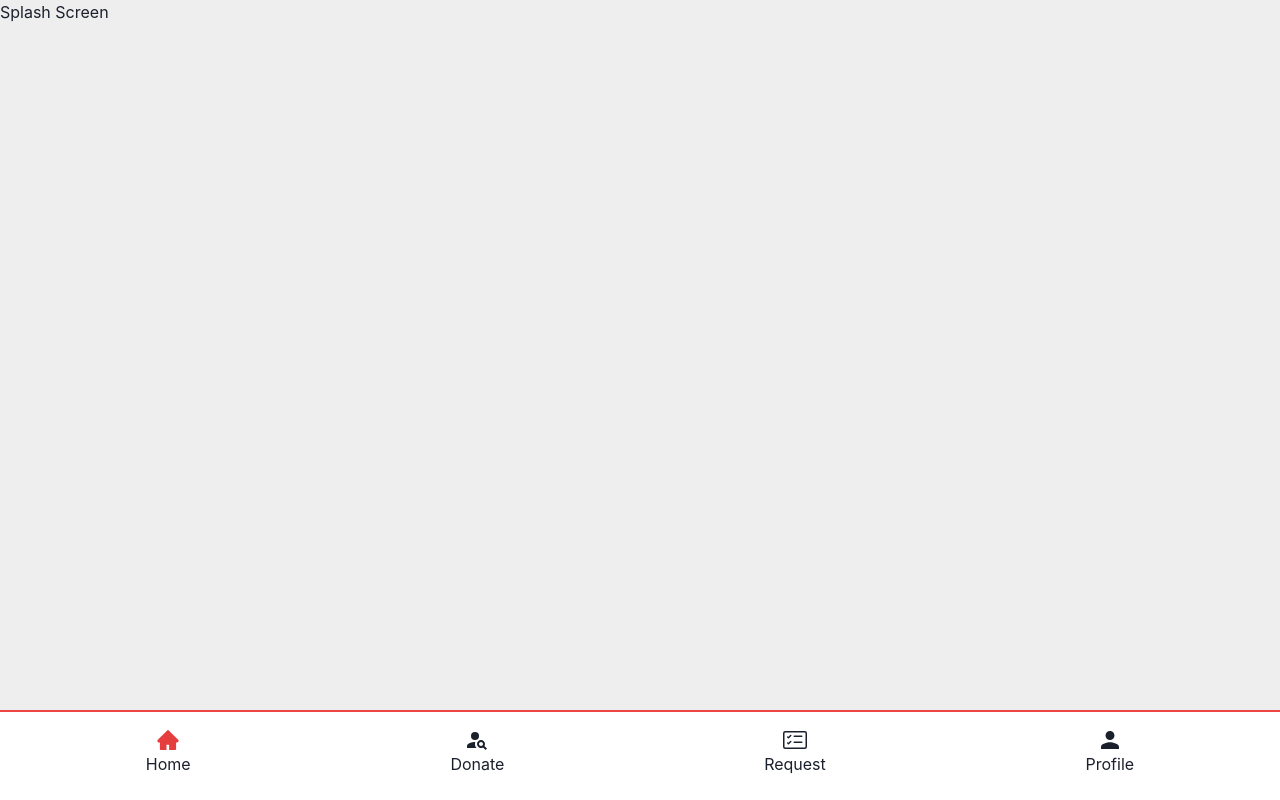
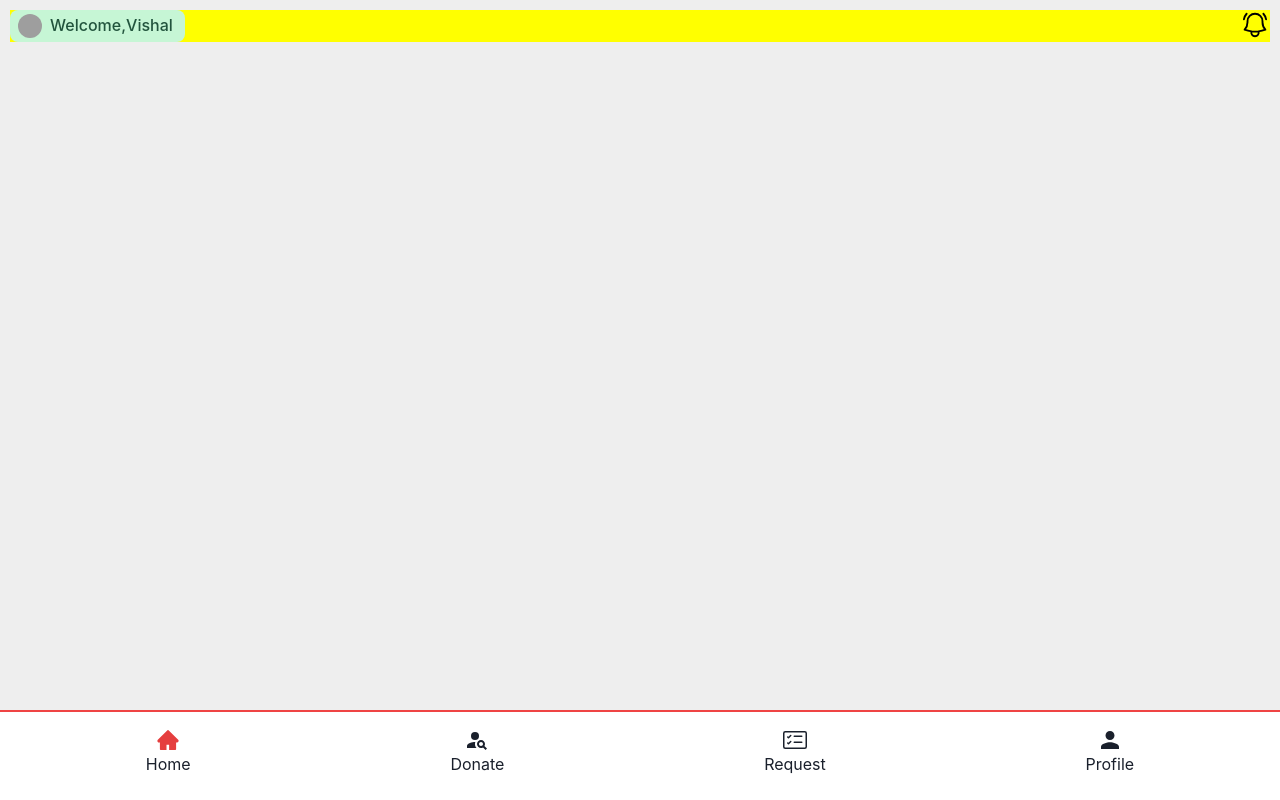
Before and after one commit to pranav743/Rakt-Sahay, a React (Create React App) app in the folder client/: page / in a window 1280 px wide. Built offline with nearby package versions, Linux system fonts and the light colour scheme; grey boxes are pictures that could not be loaded.

Commit message:
wrapperpadding

```diff
--- a/client/src/App.js
+++ b/client/src/App.js
@@ -21,9 +21,9 @@ function App() {
     <Router>
       <Wrapper>
         <Routes>
-          <Route path="/" exact element={<Splash />} />
+          {/* <Route path="/" exact element={<Splash />} />
           <Route path="/login" exact element={<Login />} />
-          <Route path="/new-profile" exact component={<NewProfile />} />
+          <Route path="/new-profile" exact component={<NewProfile />} /> */}
           {/* <Route path="/login-screen" exact component={LoginScreen} />
           <Route component={BottomNav}>
             <Route path="/home" exact component={HomePage} />
@@ -31,10 +31,11 @@ function App() {
             <Route path="/request-donor" exact component={RequestDonorPage} />
             <Route path="/profile" exact component={ProfilePage} />
           </Route> */}
-          <Route
+          {/* <Route
             path="/redirection/:accessToken"
             element={<RedirectionPage />}
-          />
+          /> */}
+          <Route path='/' element={<Home/>}/>
         </Routes>
       </Wrapper>
       <BottomNav />
--- a/client/src/components/Wrapper.jsx
+++ b/client/src/components/Wrapper.jsx
@@ -53,6 +53,7 @@ const Wrapper = ({ children }) => {
         overflowY: 'auto',
         backgroundColor: '#eee',
         position: 'relative',
+        padding:'10px',
       }}
     >
       {children}
--- a/client/src/screens/Home/Home.jsx
+++ b/client/src/screens/Home/Home.jsx
@@ -5,7 +5,7 @@ import { HiOutlineBellAlert } from "react-icons/hi2";
 const Home = () => {
   return (
      <Stack backgroundColor='yellow'>
-       <Flex >
+       <Flex justify='space-between'>
        <Tag size='lg' colorScheme='green' borderRadius='8px'>
         <Avatar
             src='https://bit.ly/sage-adebayo'
@@ -16,7 +16,7 @@ const Home = () => {
         />
         <TagLabel>Welcome,Vishal</TagLabel>
         </Tag>
-         <HiOutlineBellAlert size={15} color='black'/>
+         <HiOutlineBellAlert size={30} color='black'/>
        </Flex>
 
      </Stack>
```
